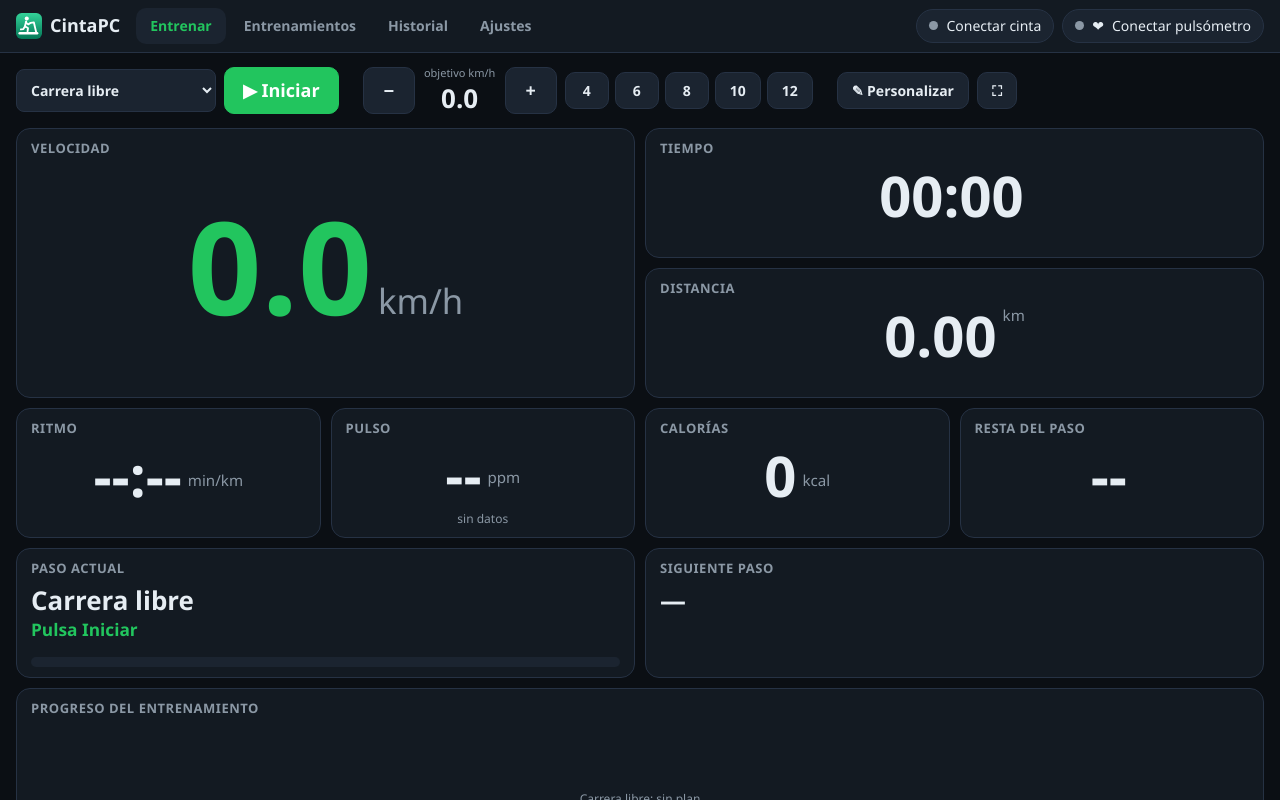
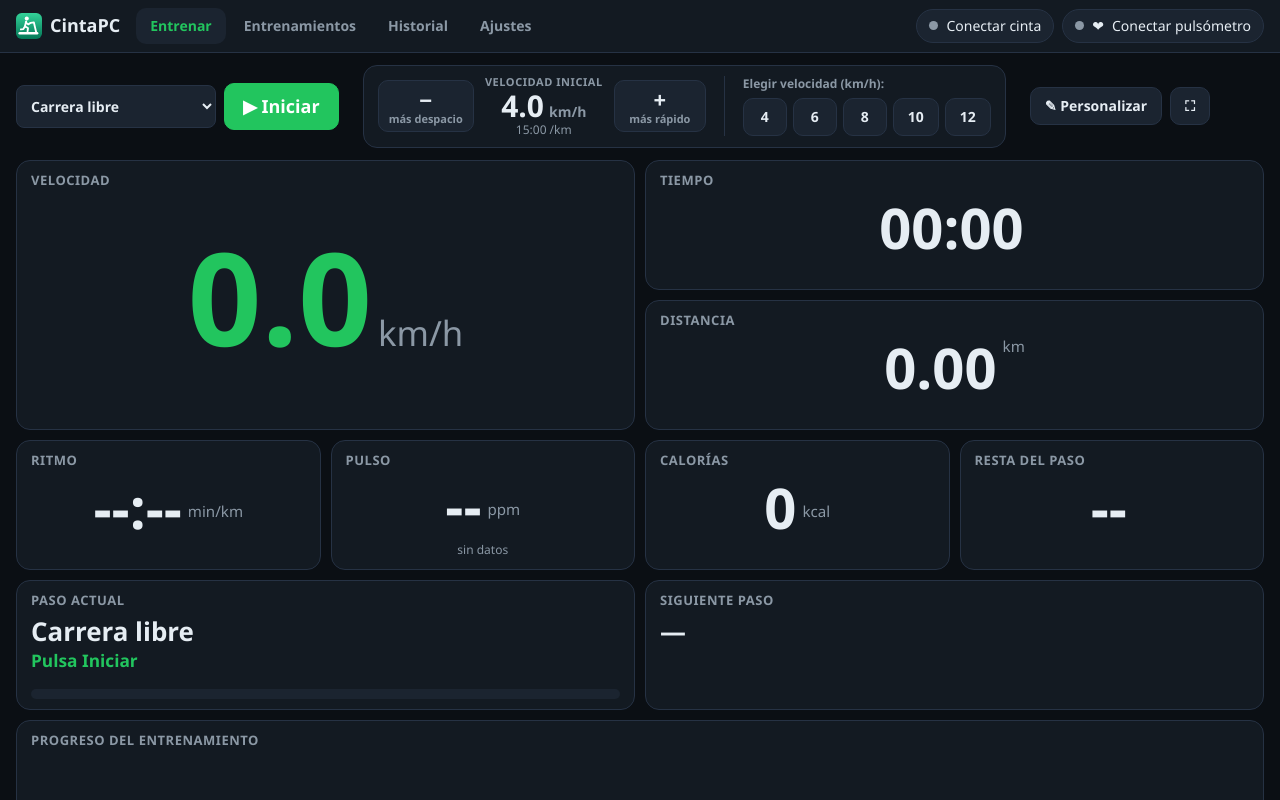
Before and after one commit to lukasauri/cinta-correr, an Electron app: page index.html in a window 1280 px wide. Drawn offline with Linux system fonts and the light colour scheme; no server answers.

Commit message:
Control de ritmo/velocidad más claro y ritmo inicial de 6:00 /km
- El objetivo va en un recuadro con título ("Ritmo objetivo", "Ritmo
  inicial" o "El entrenamiento empieza a"), el valor con su unidad
  (6:00 /km) y la otra unidad debajo.
- Los botones dicen lo que hacen: "− más lento" / "más rápido +".
- Los atajos tienen su título: "Elegir ritmo (min/km):".
- Antes de empezar se ve y se puede ajustar el ritmo con el que arranca
  la carrera libre (6:00 /km por defecto, configurable en Ajustes). Al
  terminar vuelve a ese valor.
- Con un entrenamiento elegido, el recuadro muestra cómo empieza y los
  botones se desactivan hasta que está en marcha.

Co-Authored-By: Claude Opus 5.5 <noreply@anthropic.com>

```diff
--- a/css/styles.css
+++ b/css/styles.css
@@ -59,9 +59,12 @@ input:focus, select:focus, textarea:focus { outline: 2px solid var(--accent); ou
 .controls { display: flex; flex-wrap: wrap; gap: 10px 24px; align-items: center; margin-bottom: 12px; }
 .ctl-group { display: flex; align-items: center; gap: 8px; flex-wrap: wrap; }
 #selWorkout { min-width: 200px; padding: 10px; font-weight: 600; }
-.target { display: flex; flex-direction: column; align-items: center; min-width: 74px; }
-.target small { color: var(--muted); font-size: 11px; }
-.target b { font-size: 26px; font-variant-numeric: tabular-nums; }
+.target { display: flex; flex-direction: column; align-items: center; min-width: 120px; }
+.target small { color: var(--muted); font-size: 12px; }
+#targetLabel { text-transform: uppercase; letter-spacing: .05em; font-weight: 700; font-size: 11px; }
+.target .tval { display: flex; align-items: baseline; gap: 5px; }
+.target b { font-size: 30px; line-height: 1.1; font-variant-numeric: tabular-nums; }
+#targetUnit { color: var(--muted); font-size: 14px; font-weight: 600; }
 .presets { display: flex; gap: 6px; flex-wrap: wrap; }
 .preset { min-width: 44px; }
 .editbar { display: flex; flex-wrap: wrap; gap: 10px 14px; align-items: center; padding: 10px 12px; margin-bottom: 12px; border: 1px dashed var(--accent); border-radius: var(--radius); background: var(--panel); }
@@ -206,3 +209,13 @@ code { background: var(--panel); padding: 1px 6px; border-radius: 4px; }
 .unit-btn { border: 0; background: var(--panel2); padding: 7px 14px; cursor: pointer; font-weight: 600; color: var(--muted); }
 .unit-btn + .unit-btn { border-left: 1px solid var(--border); }
 .unit-btn.active { background: var(--accent); color: #fff; }
+
+/* Control de velocidad / ritmo objetivo */
+.speed-box { background: var(--panel); border: 1px solid var(--border); border-radius: var(--radius); padding: 8px 14px; gap: 10px 18px; }
+.speed-main { display: flex; align-items: center; gap: 10px; }
+.step-btn { display: flex; flex-direction: column; align-items: center; line-height: 1.15; padding: 6px 10px; min-width: 92px; }
+.step-btn .sym { font-size: 22px; font-weight: 700; }
+.step-btn .txt { font-size: 11px; color: var(--muted); font-weight: 600; }
+.presets-box { display: flex; flex-direction: column; gap: 5px; padding-left: 18px; border-left: 1px solid var(--border); }
+.presets-box small { color: var(--muted); font-size: 12px; font-weight: 600; }
+#speedCtl.locked .step-btn, #speedCtl.locked .preset { opacity: .35; pointer-events: none; }
--- a/index.html
+++ b/index.html
@@ -38,11 +38,20 @@
           <button id="btnPrevStep" class="btn" title="Paso anterior" hidden>⏮</button>
           <button id="btnNextStep" class="btn" title="Saltar al siguiente paso" hidden>⏭</button>
         </div>
-        <div class="ctl-group">
-          <button class="btn big" id="btnSlower" title="Más despacio (flecha abajo)">−</button>
-          <div class="target"><small id="targetLabel">objetivo km/h</small><b id="targetSpeed">0.0</b><small id="targetAlt"></small></div>
-          <button class="btn big" id="btnFaster" title="Más rápido (flecha arriba)">+</button>
-          <div id="presets" class="presets"></div>
+        <div class="ctl-group speed-box" id="speedCtl">
+          <div class="speed-main">
+            <button class="btn step-btn" id="btnSlower" title="Flecha abajo del teclado"><span class="sym">−</span><span class="txt" id="slowerTxt">más despacio</span></button>
+            <div class="target">
+              <small id="targetLabel">Velocidad objetivo</small>
+              <div class="tval"><b id="targetSpeed">0.0</b><span id="targetUnit">km/h</span></div>
+              <small id="targetAlt"></small>
+            </div>
+            <button class="btn step-btn" id="btnFaster" title="Flecha arriba del teclado"><span class="sym">+</span><span class="txt">más rápido</span></button>
+          </div>
+          <div class="presets-box">
+            <small id="presetsLabel">Elegir velocidad (km/h):</small>
+            <div id="presets" class="presets"></div>
+          </div>
         </div>
         <div class="ctl-group">
           <button class="btn" id="btnEditLayout" title="Personalizar la pantalla">✎ Personalizar</button>
--- a/js/app.js
+++ b/js/app.js
@@ -5,7 +5,7 @@ const DEFAULT_SETTINGS = {
   weight: 75, maxHr: 190, distSource: 'calc', kcalSource: 'calc',
   voice: true, beeps: true, countdown: 3,
   presets: [4, 6, 8, 10, 12], speedStep: 0.5, freeStartSpeed: 4,
-  pacePresets: [420, 390, 360, 330, 300], paceStep: 5, // en min/km: ritmos rápidos (segundos/km) y salto de +/− (s)
+  pacePresets: [420, 390, 360, 330, 300], paceStep: 5, freeStartPace: 360, // en min/km: ritmos rápidos (segundos/km) y salto de +/− (s)
   showAllDevices: false, autoReconnect: true,
   uploadGarmin: false, uploadStrava: false,
   workoutUnit: 'speed', // 'speed' (km/h) o 'pace' (min/km) para escribir los entrenamientos
@@ -238,7 +238,8 @@ async function startSession() {
   log(`Sesión iniciada: ${s.name}`);
   if (s.steps) { applyStep(true); }
   else {
-    App.targetSpeed = App.settings.freeStartSpeed;
+    // Empieza con lo que muestra el objetivo (el ritmo inicial, o lo que se haya ajustado antes de empezar).
+    if (!(App.targetSpeed > 0)) App.targetSpeed = startTarget();
     startBelt(App.targetSpeed);
   }
   renderGrid();
@@ -452,7 +453,7 @@ function finishSession() {
   const s = App.session, t = App.treadmill;
   if (!s) return Promise.resolve();
   App.session = null;
-  App.targetSpeed = 0;
+  App.targetSpeed = startTarget(); // la siguiente carrera vuelve a empezar en el ritmo inicial
   const stopped = t && t.connected ? cmd(() => t.stop()) : Promise.resolve();
   releaseWakeLock();
   updateControls();
@@ -474,6 +475,15 @@ function finishSession() {
 /* ---------- Velocidad ---------- */
 
 let speedTimer = null;
+/** Velocidad con la que empieza una carrera libre (ritmo inicial en min/km, 6:00 por defecto). */
+function startTarget() {
+  return isPace() ? 3600 / (App.settings.freeStartPace || 360) : App.settings.freeStartSpeed;
+}
+/** Sin sesión, el objetivo muestra (y permite ajustar) el valor con el que se empezará. */
+function resetIdleTarget() {
+  if (!App.session) { App.targetSpeed = startTarget(); updateGrid(); }
+}
+
 /** Fija la velocidad objetivo. En min/km se guardan 3 decimales para que el ritmo quede exacto también a ritmos lentos. */
 function setTarget(kmh, decimals = isPace() ? 3 : 1) {
   const t = App.treadmill;
@@ -489,7 +499,7 @@ function setTarget(kmh, decimals = isPace() ? 3 : 1) {
   speedTimer = setTimeout(() => {
     if (!t || !t.connected) return;
     if (s && s.paused) return;
-    if (!s && App.live.speed < 0.3) { toast('Pulsa Iniciar para arrancar la cinta'); return; }
+    if (!s) return; // antes de empezar solo se ajusta el valor de inicio
     if (App.live.speed < 0.3) startBelt(kmh);
     else cmd(() => t.setSpeed(kmh));
   }, 250);
@@ -497,7 +507,7 @@ function setTarget(kmh, decimals = isPace() ? 3 : 1) {
 
 /** +/− : dir = +1 más rápido, −1 más despacio. En min/km salta de paceStep en paceStep (p. ej. 5:30 → 5:25). */
 function changeTarget(dir) {
-  const cur = App.targetSpeed || App.live.speed || App.settings.freeStartSpeed;
+  const cur = App.targetSpeed || App.live.speed || startTarget();
   if (!isPace()) return setTarget(cur + dir * App.settings.speedStep);
   const step = Math.max(1, Math.round(App.settings.paceStep || 5));
   const sec = Math.round(3600 / Math.max(cur, 0.5));
@@ -520,6 +530,7 @@ function renderPresets() {
 function setUnits(unit) {
   App.settings.workoutUnit = unit === 'pace' ? 'pace' : 'speed';
   Store.set('settings', App.settings);
+  resetIdleTarget();
   renderPresets();
   renderGrid();
   if ($('#view-workouts').classList.contains('active')) renderEditor();
@@ -586,6 +597,7 @@ function recoverActiveSession() {
 }
 
 function init() {
+  App.targetSpeed = startTarget();
   applyLayoutStyles();
   refreshWorkoutSelect();
   renderPresets();
--- a/js/screen.js
+++ b/js/screen.js
@@ -169,13 +169,27 @@ function updateGrid(force) {
     const col = def.color ? def.color(c) : null;
     el.style.setProperty('--wcolor', col || 'var(--text)');
   });
-  // Objetivo en la barra de control: grande en la unidad elegida, la otra debajo.
-  const tEl = $('#targetSpeed');
-  if (tEl) setText(tEl, fmtMain(App.targetSpeed));
-  const tLbl = $('#targetLabel');
-  if (tLbl) setText(tLbl, `objetivo ${mainUnit()}`);
-  const tAlt = $('#targetAlt');
-  if (tAlt) setText(tAlt, App.targetSpeed > 0 ? `${fmtAlt(App.targetSpeed)} ${altUnit()}` : '');
+  updateTargetBox();
+}
+
+/** Recuadro de velocidad / ritmo objetivo: título, valor con su unidad, la otra unidad y atajos. */
+function updateTargetBox() {
+  const box = $('#speedCtl');
+  if (!box) return;
+  const pace = isPace(), s = App.session;
+  // Con un entrenamiento elegido y sin empezar, se muestra cómo empieza (lo marca el entrenamiento).
+  const w = !s ? selectedWorkout() : null;
+  const first = w && w.steps[0];
+  const kmh = first ? first.speed : App.targetSpeed;
+  const what = pace ? 'Ritmo' : 'Velocidad';
+  setText($('#targetLabel'), s ? `${what} objetivo` : first ? 'El entrenamiento empieza a' : `${what} inicial`);
+  setText($('#targetSpeed'), kmh > 0 ? fmtMain(kmh) : (pace ? '--:--' : '0.0'));
+  setText($('#targetUnit'), pace ? '/km' : 'km/h');
+  setText($('#targetAlt'), kmh > 0 ? (pace ? `${fmtAlt(kmh)} km/h` : `${fmtAlt(kmh)} /km`) : (first ? 'pausa' : ''));
+  setText($('#slowerTxt'), pace ? 'más lento' : 'más despacio');
+  setText($('#presetsLabel'), pace ? 'Elegir ritmo (min/km):' : 'Elegir velocidad (km/h):');
+  box.classList.toggle('locked', !!first);
+  box.title = first ? 'El entrenamiento marca la velocidad. Se puede ajustar cuando esté en marcha.' : '';
 }
 
 function updateCustom(type, item, c, force, now) {
--- a/js/settings.js
+++ b/js/settings.js
@@ -5,7 +5,7 @@ function renderSettings() {
   const S = App.settings;
   const box = $('#settingsBox');
   box.innerHTML = '';
-  const save = () => { Store.set('settings', S); renderPresets(); };
+  const save = () => { Store.set('settings', S); renderPresets(); resetIdleTarget(); };
   const field = (label, input, hint) => h('label', { class: 'field' }, h('span', { class: 'f-label' }, label), input, hint ? h('small', { class: 'muted' }, hint) : null);
   const num = (key, label, attrs, hint) => field(label, h('input', {
     type: 'number', value: S[key], ...attrs,
@@ -30,9 +30,13 @@ function renderSettings() {
         'Se usa en toda la app: objetivo y botones mientras corres, datos de la pantalla y entrenamientos.'),
       ...(isPace() ? [
         field('Ritmo inicial en carrera libre (min/km)', h('input', {
-          type: 'text', value: fmtPace(S.freeStartSpeed),
-          onchange: e => { const k = paceToKmh(e.target.value); if (k > 0) { S.freeStartSpeed = k; save(); } e.target.value = fmtPace(S.freeStartSpeed); }
-        })),
+          type: 'text', value: fmtTime(S.freeStartPace || 360).replace(/^0/, ''),
+          onchange: e => {
+            const sec = parseTime(e.target.value);
+            if (sec >= 120 && sec <= 3600) { S.freeStartPace = sec; save(); }
+            e.target.value = fmtTime(S.freeStartPace || 360).replace(/^0/, '');
+          }
+        }), 'Con el que arranca la cinta en carrera libre. Antes de pulsar Iniciar también se puede cambiar con − / +.'),
         num('paceStep', 'Salto de los botones + / − y flechas (segundos por km)', { min: 1, max: 60, step: 1 }, 'Con 5: 5:30 → 5:25 (más rápido) o 5:35 (más despacio).'),
         field('Botones de ritmo rápido (min/km)', h('input', {
           type: 'text', value: (S.pacePresets || []).map(fmtTime).map(t => t.replace(/^0/, '')).join(' '),
```
